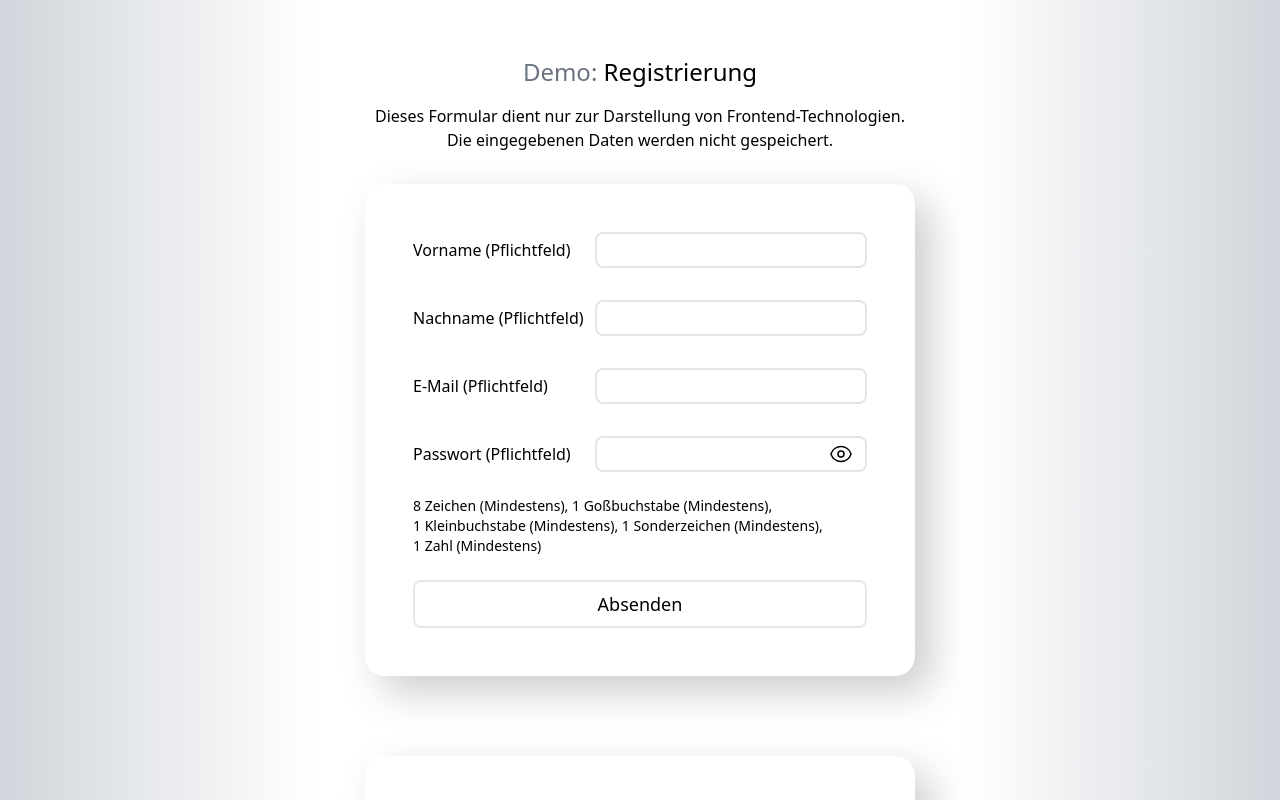
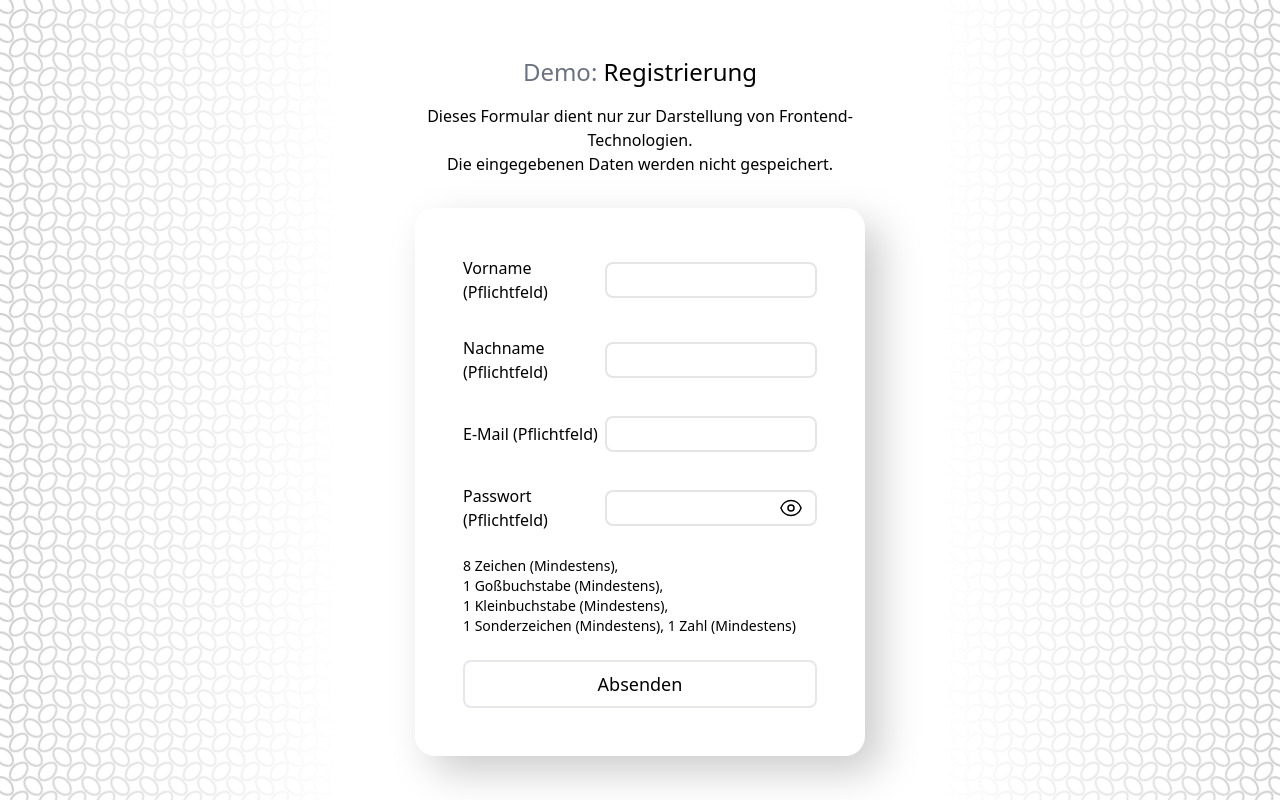
Before and after one commit to andreiSee/form-registration, a React (Vite) app: page / in a window 1280 px wide. Shown: the top 800 px of the page. Built offline with nearby package versions, Linux system fonts and the light colour scheme.

Commit message:
[Styling] Add background image

```diff
--- a/src/App.tsx
+++ b/src/App.tsx
@@ -5,16 +5,17 @@ import ScrollToTop from './components/ScrollToTop';
 
 const App = ({ children }: { children: React.ReactNode }) => {
   return (
-    <div className="flex gap-12 min-h-screen">
+    <div className="flex justify-center min-h-screen bg-pattern">
       <div
         className="flex-auto
           min-h-full
-          lg:bg-gradient-to-r
-          from-gray-300
+          md:bg-gradient-to-l
+          from-white
           from-[0%]
           to-[100%]"
       ></div>
-      <div className="flex flex-col w-[80%] md:w-[550px]">
+      <div className="flex justify-center md:w-[600px] bg-white">
+        <div className="w-9/12">
           <header className="flex self-center justify-center w-full mt-14">
             <Focus>
               <Link to={'/'}>
@@ -73,11 +74,12 @@ const App = ({ children }: { children: React.ReactNode }) => {
             </p>
           </footer>
         </div>
+      </div>
       <div
         className="flex-auto
           min-h-full
-          lg:bg-gradient-to-l
-          from-gray-300
+          md:bg-gradient-to-r
+          from-white
           from-[0%]
           to-[100%]"
       ></div>
--- a/src/app.css
+++ b/src/app.css
@@ -45,4 +45,26 @@
     /* ensure proper text announcement by screen readers */
     white-space: nowrap;
   }
+
+  .bg-pattern {
+    /* From: https://css-pattern.com/outline-ovals/ */
+    --s: 6px; /* control the size*/
+    --c1: #cdcdcd;
+    --c2: #ffffff;
+
+    --g: #0000 calc(100% - var(--s) / 3 - 1px),
+      var(--c1) calc(100% - var(--s) / 3) calc(100% - 1px), #0000;
+    --r: calc(2.414 * var(--s));
+    --p: calc(1.414 * var(--s));
+    background: radial-gradient(var(--r) at 0 0, var(--g)) var(--r) var(--r),
+      radial-gradient(var(--s) at 0 0, var(--g)) var(--p) var(--p),
+      radial-gradient(var(--r) at 0 100%, var(--g)) 0 var(--p),
+      radial-gradient(var(--s) at 0 100%, var(--g)) calc(-1 * var(--s)) var(--r),
+      radial-gradient(var(--r) at 100% 0, var(--g)) var(--p) 0,
+      radial-gradient(var(--s) at 100% 0, var(--g)) var(--r) calc(-1 * var(--s)),
+      radial-gradient(var(--r) at 100% 100%, var(--g)) calc(-1 * var(--s))
+        calc(-1 * var(--s)),
+      radial-gradient(var(--s) at 100% 100%, var(--g)) var(--c2);
+    background-size: calc(2 * var(--r)) calc(2 * var(--r));
+  }
 }
```
Lines whose indentation alone changed are shown as unchanged.
